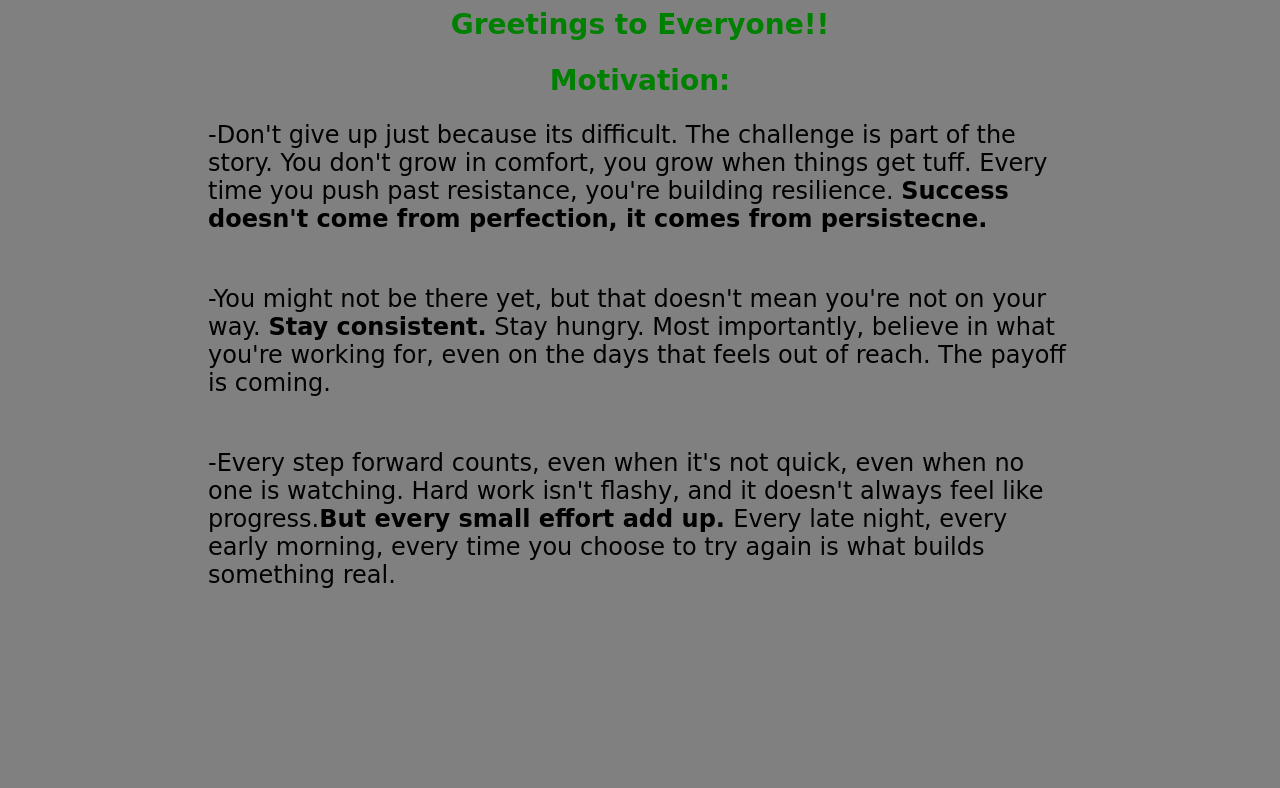
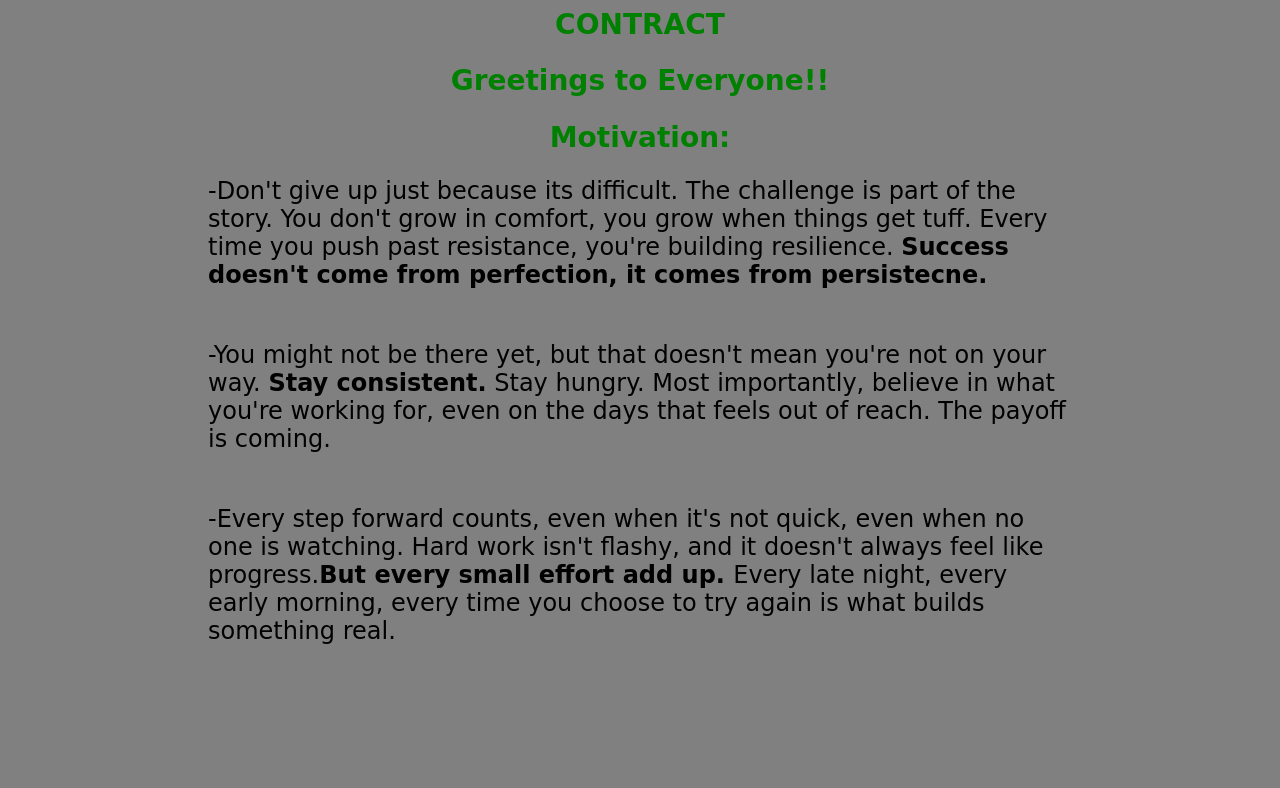
Before and after one commit to nathankuthan/nathankuthan.github.io, a plain HTML site: page index.html in a window 1280 px wide. Shown: the part 81-869 px from the top of the page. Drawn offline with Linux system fonts and the light colour scheme.

Commit message:
index.html

```diff
--- a/index.html
+++ b/index.html
@@ -38,6 +38,7 @@
 <h1>Welcome to Nathan Kuthan's UNC Charlotte Website</h1>
 </header>
 	<main>
+<h2>CONTRACT</h2>
 <h2>Greetings to Everyone!!</h2>
 <h2>Motivation:</h2>
 <p>-Don't give up just because its difficult. The challenge is part of the story. You don't grow in comfort, you grow when things get tuff. Every time you push past resistance, you're building resilience. <strong>Success doesn't come from perfection, it comes from persistecne.</strong></p><br>
```
